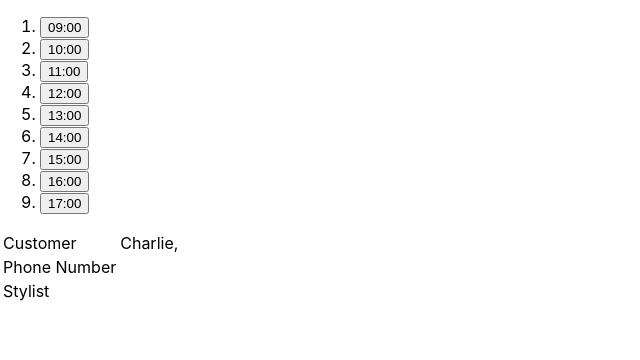
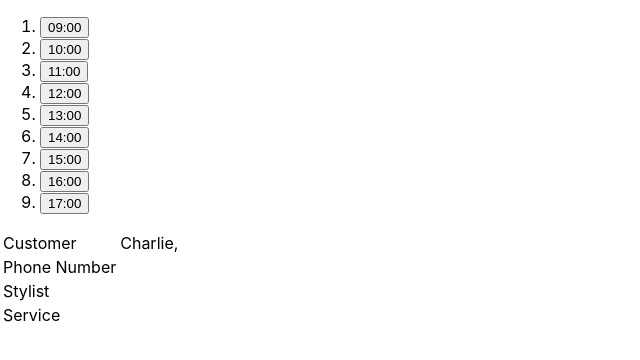
Before and after one commit to BuiKiem/react-test-driven-appoinments, a React (Create React App) app: page / in a window 1280 px wide. Shown: the top 360 px of the page, without its empty margins (0-640 px from the left). Built offline with nearby package versions, Linux system fonts and the light colour scheme.

Commit message:
'Appointment' should render the salon service dynamically.

```diff
--- a/src/components/AppointmentsDayView.js
+++ b/src/components/AppointmentsDayView.js
@@ -5,7 +5,7 @@ const appointmentTimeOfDay = startsAt => {
   return `${h}:${m}`;
 };
 
-export const Appointment = ({ customer }) => {
+export const Appointment = ({ customer, stylist, service }) => {
   return (
     <div id="appointmentView">
       <table>
@@ -20,7 +20,11 @@ export const Appointment = ({ customer }) => {
       </tr>
       <tr>
         <td>Stylist</td>
-        <td>{customer.stylist}</td>
+        <td>{stylist}</td>
+      </tr>
+      <tr>
+        <td>Service</td>
+        <td>{service}</td>
       </tr>
       </tbody>
     </table>
```
Also changed, not shown: 1 other file (tests, documents, lock files or other folders).
